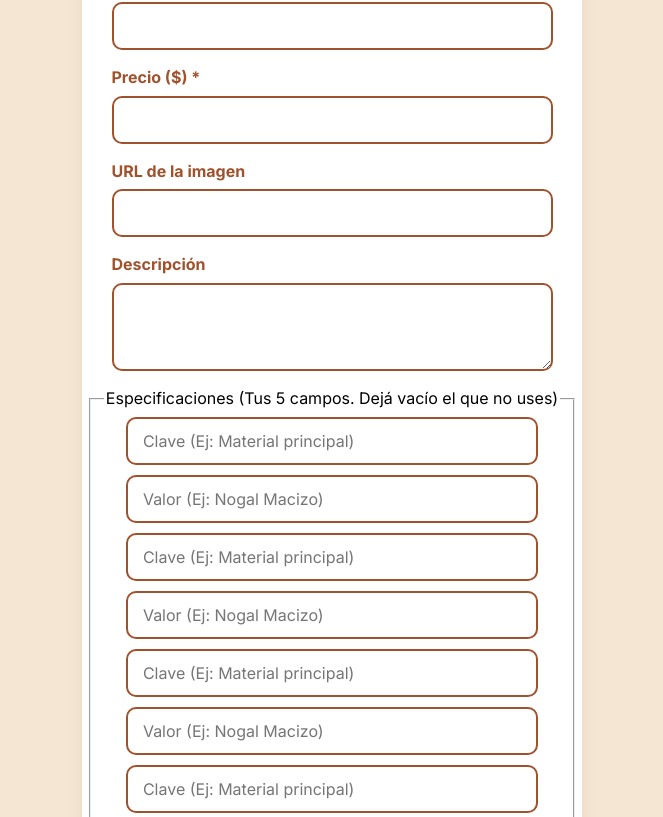
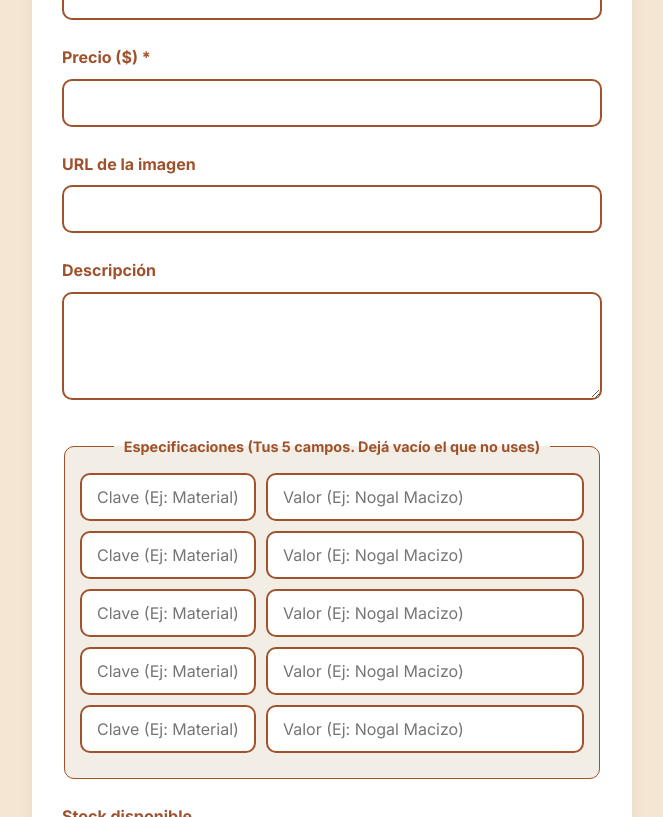
Before and after one commit to llanquinfranco/muebleria-jota, a React (Vite) app in the folder client/: page /admin/crear-producto in a window 1280 px wide. Shown: the part 443-1260 px from the top of the page, without its empty margins (308-971 px from the left). Built offline with nearby package versions, Linux system fonts and the light colour scheme; no server answers.

Commit message:
terminado el diseño de formularios, quedaria ver bien como actualizar el catalogo apenas creo un producto y organizar fetchs

```diff
--- a/client/src/components/ProductForm.jsx
+++ b/client/src/components/ProductForm.jsx
@@ -149,20 +149,22 @@ function ProductForm() {
                 <input type="text" name="imagenUrl" value={formData.imagenUrl} onChange={handleChange} />
 
                 <label>Descripción</label>
-                <textarea name="descripcion" rows="3" value={formData.descripcion} onChange={handleChange}></textarea>
+                <textarea name="descripcion" rows="4" value={formData.descripcion} onChange={handleChange}></textarea>
 
-                <fieldset>
+                <fieldset className="fieldset-detalles">
                     <legend>Especificaciones (Tus 5 campos. Dejá vacío el que no uses)</legend>
                     {formData.detalles.map((detalle, index) => (
-                        <div key={index}>
+                        <div key={index} className="fila-detalle">
                             <input
                                 type="text"
-                                placeholder="Clave (Ej: Material principal)"
+                                className="input-clave"
+                                placeholder="Clave (Ej: Material)"
                                 value={detalle.clave}
                                 onChange={(e) => handleDetalleChange(index, "clave", e.target.value)}
                             />
                             <input
                                 type="text"
+                                className="input-valor"
                                 placeholder="Valor (Ej: Nogal Macizo)"
                                 value={detalle.valor}
                                 onChange={(e) => handleDetalleChange(index, "valor", e.target.value)}
--- a/client/src/styles/styles.css
+++ b/client/src/styles/styles.css
@@ -97,31 +97,33 @@ a, button {
 .formulario-base {
     display: flex;
     flex-direction: column;
-    align-items: center;
-    width: 90%;
+    align-items: stretch;
+    width: 100%;
     background-color: white;
     border-radius: 20px;
-    gap: 5px;
-    padding: 15px 5px;
+    gap: 0;
+    padding: 20px 30px 30px 30px;
     margin-top: 15px;
     box-shadow: 0 4px 15px rgba(0, 0, 0, 0.05);
     box-sizing: border-box;
 }
 
 .formulario-base label {
+    margin-left: 0;
+    color: var(--color-primary);
     font-weight: bold;
-    color: var(--color-primary);
-    align-self: flex-start;
-    margin-left: 5%;
+    text-align: left;
+    margin-bottom: 8px;
+    margin-top: 0px;
 }
 
 .formulario-base input,
 .formulario-base textarea {
-    width: 90%;
+    width: 100%;
     padding: 12px 15px;
     border: 2px solid var(--color-primary);
     border-radius: 10px;
-    margin-bottom: 10px;
+    margin-bottom: 25px;
     font-family: var(--font-body);
     font-size: 1rem;
     box-sizing: border-box;
@@ -194,9 +196,6 @@ button.boton-secundario:hover {
         font-size: 1.6rem;
     }
 
-    .formulario-base {
-        width: 100%;
-    }
 }
 
 /* ==========================================================================
@@ -1057,13 +1056,48 @@ footer {
     text-align: center;
 }
 
-/* --- Alta de Producto (CreateProductPage.jsx) --- */
+/* --- Alta de Producto y Edicion de Producto (CreateProductPage.jsx/EditProductPage) --- */
 
-#contenedor-crear-producto {
+#contenedor-crear-producto, #contenedor-editar-producto {
     display: flex;
     flex-direction: column;
     align-items: center;
-    max-width: 500px;
+    max-width: 600px;
     margin: 20px auto 40px auto;
     text-align: center;
 }
+
+.fieldset-detalles {
+    border: 1px solid var(--color-primary);
+    border-radius: 10px;
+    padding: 15px;
+    margin-top: 10px;
+    margin-bottom: 25px;
+    background-color: var(--color-header);
+}
+
+.fieldset-detalles legend {
+    color: var(--color-primary);
+    font-weight: bold;
+    font-size: 0.9rem;
+    padding: 0 10px;
+}
+
+.fila-detalle {
+    display: flex;
+    gap: 10px;
+    margin-bottom: 10px;
+    width: 100%;
+}
+
+.fila-detalle input {
+    margin-bottom: 0;
+}
+
+.input-clave {
+    flex: 1;
+}
+
+.input-valor {
+    flex: 2;
+}
```
